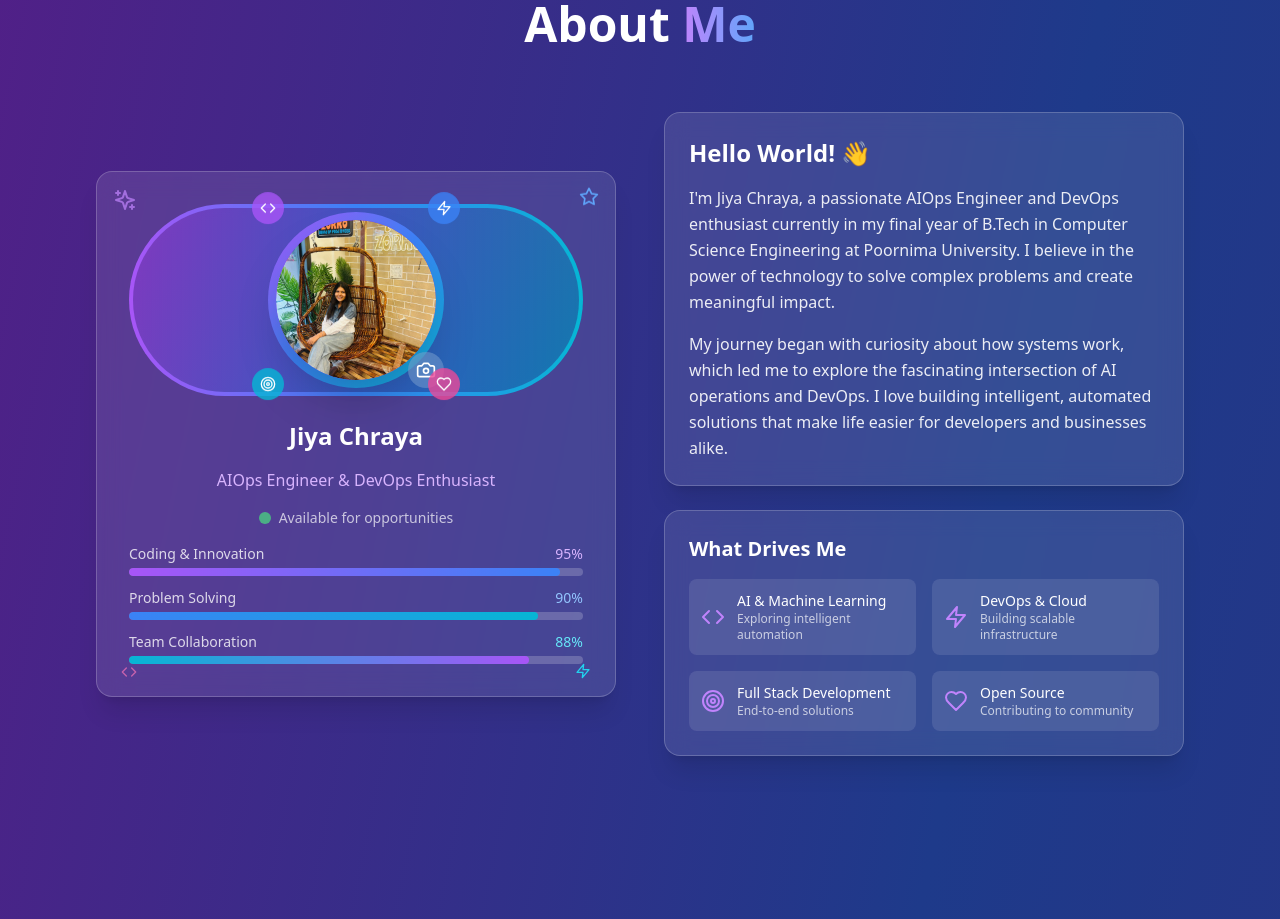
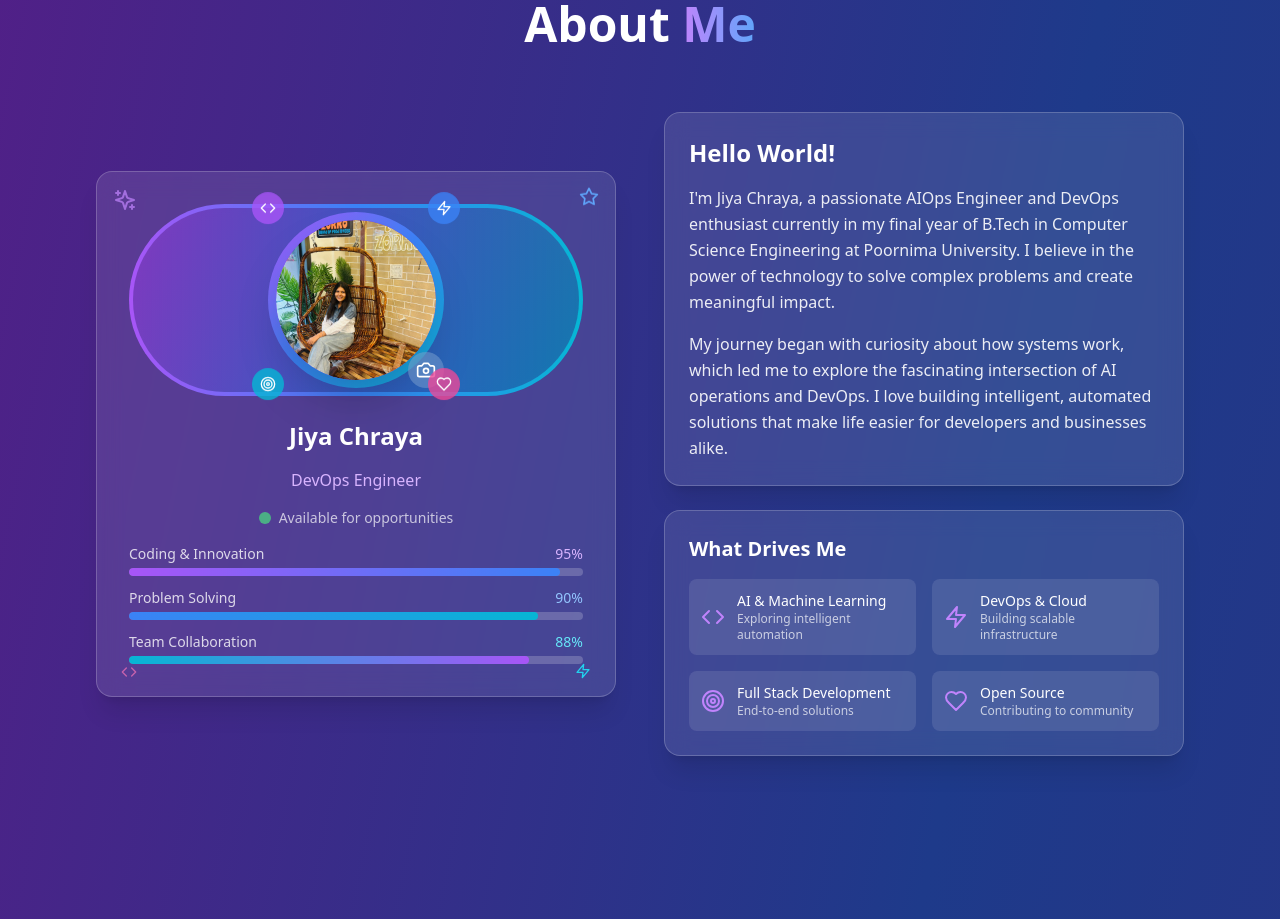
Before and after one commit to Jiya3107/jiya-portfolio, a React (Vite) app: page / in a window 1280 px wide. Shown: the part 880-1799 px from the top of the page. Built offline with nearby package versions, Linux system fonts and the light colour scheme.

Commit message:
Update About.tsx

```diff
--- a/src/components/About.tsx
+++ b/src/components/About.tsx
@@ -119,7 +119,7 @@ const About = () => {
                 {/* Profile Info */}
                 <div className="space-y-4">
                   <h3 className="text-2xl font-bold text-white">Jiya Chraya</h3>
-                  <p className="text-purple-300 font-medium">AIOps Engineer & DevOps Enthusiast</p>
+                  <p className="text-purple-300 font-medium">DevOps Engineer</p>
 
                   {/* Status Indicator */}
                   <div className="flex items-center justify-center space-x-2">
@@ -175,7 +175,7 @@ const About = () => {
             {/* Content */}
             <div className="space-y-6">
               <div className="glassmorphism p-6 rounded-2xl">
-                <h3 className="text-2xl font-bold text-white mb-4">Hello World! 👋</h3>
+                <h3 className="text-2xl font-bold text-white mb-4">Hello World!</h3>
                 <p className="text-white/90 leading-relaxed mb-4">
                   I'm Jiya Chraya, a passionate AIOps Engineer and DevOps enthusiast currently in my final year of B.Tech in Computer Science Engineering at Poornima University. I believe in the power of technology to solve complex problems and create meaningful impact.
                 </p>
```
